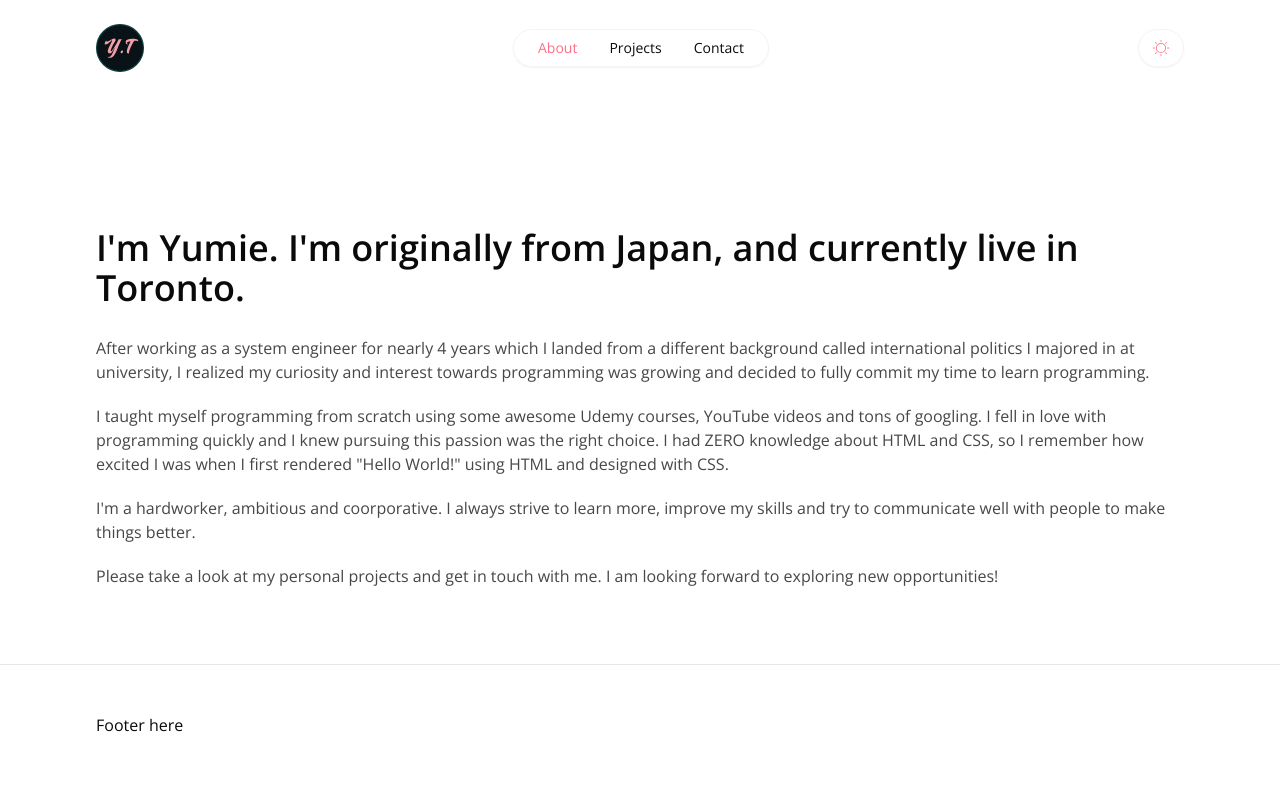
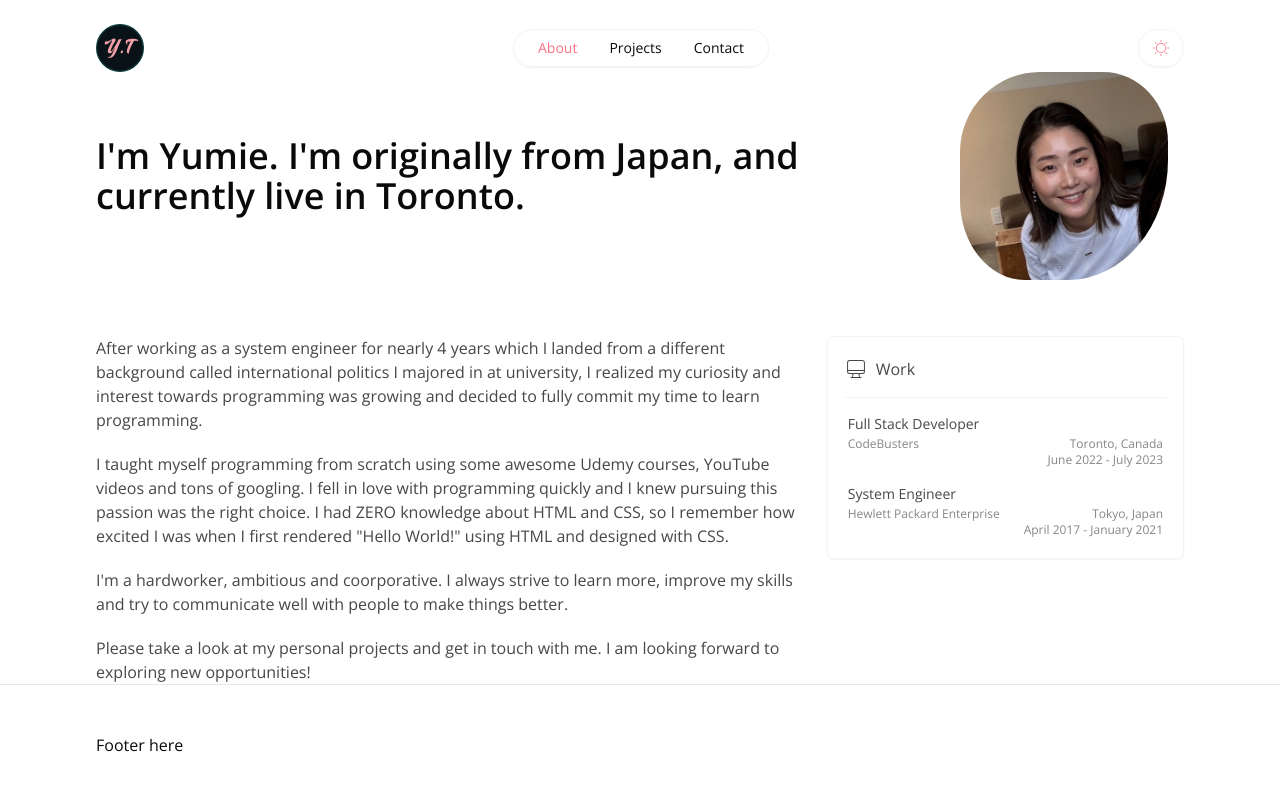
Before and after one commit to yumietzk/my-portfolio, a Next.js app: page /about in a window 1280 px wide. Shown: the top 790 px of the page. Built offline with nearby package versions, Linux system fonts and the light colour scheme.

Commit message:
20231201-update about page

```diff
--- a/components/footer.js
+++ b/components/footer.js
@@ -1,5 +1,5 @@
 function Footer() {
-  return <footer className="h-28 px-24 py-12 border-t">Footer here</footer>;
+  return <footer className="h-32 px-24 py-12 border-t">Footer here</footer>;
 }
 
 export default Footer;
--- a/components/layout.js
+++ b/components/layout.js
@@ -13,7 +13,7 @@ function Layout({ children }) {
       className={`${openSans.variable} font-sans w-full min-h-screen bg-bg-color-1 text-text-color-1 py-6 flex flex-col`}
     >
       <Header />
-      <main className="flex-1 pt-20 px-24 flex items-center">{children}</main>
+      <main className="flex-1 px-24 flex items-center">{children}</main>
       <Footer />
     </div>
   );
--- /dev/null
+++ b/components/profile-image.js
@@ -0,0 +1,14 @@
+import Image from "next/image";
+import profileImage from "../public/profile.jpeg";
+
+function ProfileImage() {
+  return (
+    <Image
+      className="h-52 w-52 rounded-tl-top-left rounded-tr-top-right rounded-br-bottom-right rounded-bl-bottom-left"
+      src={profileImage}
+      alt="profile image"
+    />
+  );
+}
+
+export default ProfileImage;
--- a/components/sns-links.js
+++ b/components/sns-links.js
@@ -5,19 +5,22 @@ const links = [
   {
     name: "Github",
     url: "https://github.com/yumietzk",
-    icon: <FaGithub className="h-6 w-6 text-text-color-2" />,
+    icon: (
+      <FaGithub className="h-6 w-6 text-text-color-2 transition duration-300 hover:text-accent-color-1" />
+    ),
   },
   {
     name: "LinkedIn",
     url: "https://www.linkedin.com/in/yumie-tsuzuki/",
-    icon: <FaLinkedin className="h-6 w-6 text-text-color-2" />,
+    icon: (
+      <FaLinkedin className="h-6 w-6 text-text-color-2 transition duration-300 hover:text-accent-color-1" />
+    ),
   },
 ];
 
 function SnsLinks() {
   return (
-    <div className="mt-5">
-      <ul className="list-none flex items-center space-x-5">
+    <ul className="list-none flex items-center space-x-6">
       {links.map((item) => (
         <li key={item.name}>
           <Link href={item.url} target="_blank">
@@ -26,7 +29,6 @@ function SnsLinks() {
         </li>
       ))}
     </ul>
-    </div>
   );
 }
 
--- /dev/null
+++ b/components/work.js
@@ -0,0 +1,43 @@
+import { CiDesktop } from "react-icons/ci";
+
+const workData = [
+  {
+    title: "Full Stack Developer",
+    company: "CodeBusters",
+    place: "Toronto, Canada",
+    date: "June 2022 - July 2023",
+  },
+  {
+    title: "System Engineer",
+    company: "Hewlett Packard Enterprise",
+    place: "Tokyo, Japan",
+    date: "April 2017 - January 2021",
+  },
+];
+
+function Work() {
+  return (
+    <div className="h-max border border-border-color px-4 py-5 rounded-md shadow-sm">
+      <h3 className="flex items-center pb-4 border-b border-border-color">
+        <CiDesktop className="mr-2 h-6 w-6 text-text-color-2" />
+        Work
+      </h3>
+      <div className="whitespace-nowrap px-1 pt-4 space-y-4">
+        {workData.map((item) => (
+          <div key={item.company}>
+            <p className="text-sm mb-0.5">{item.title}</p>
+            <div className="flex justify-between text-text-color-3 text-xs">
+              <p className="mr-6">{item.company}</p>
+              <div className="text-end">
+                <p>{item.place}</p>
+                <p>{item.date}</p>
+              </div>
+            </div>
+          </div>
+        ))}
+      </div>
+    </div>
+  );
+}
+
+export default Work;
--- a/pages/about.js
+++ b/pages/about.js
@@ -1,14 +1,25 @@
+import ProfileImage from "../components/profile-image";
+import Work from "../components/work";
+
 function about() {
   return (
     <div>
-      <h1 className="text-4xl font-semibold">
+      <div className="flex items-center">
+        <h1 className="flex-1 text-4xl font-semibold mr-2">
           I'm Yumie. I'm originally from Japan, and currently live in Toronto.
         </h1>
-      <div className="mt-7 space-y-5 text-text-color-2">
+
+        <div className="w-56">
+          <ProfileImage />
+        </div>
+      </div>
+
+      <div className="mt-14 text-text-color-2 flex">
+        <div className="space-y-5 mr-3">
           <p>
             After working as a system engineer for nearly 4 years which I landed
-          from a different background called international politics I majored in
-          at university, I realized my curiosity and interest towards
+            from a different background called international politics I majored
+            in at university, I realized my curiosity and interest towards
             programming was growing and decided to fully commit my time to learn
             programming.
           </p>
@@ -21,14 +32,17 @@ function about() {
             designed with CSS.
           </p>
           <p>
-          I'm a hardworker, ambitious and coorporative. I always strive to learn
-          more, improve my skills and try to communicate well with people to
-          make things better.
+            I'm a hardworker, ambitious and coorporative. I always strive to
+            learn more, improve my skills and try to communicate well with
+            people to make things better.
           </p>
           <p>
-          Please take a look at my personal projects and get in touch with me. I
-          am looking forward to exploring new opportunities!
+            Please take a look at my personal projects and get in touch with me.
+            I am looking forward to exploring new opportunities!
           </p>
+        </div>
+
+        <Work />
       </div>
     </div>
   );
--- a/pages/index.js
+++ b/pages/index.js
@@ -11,7 +11,9 @@ export default function Home() {
         products that deliver better user experiences through clean and
         responsive designs and tackle challenges.
       </p>
-      <SnsLinks />
+      <div className="mt-5">
+        <SnsLinks />
+      </div>
     </div>
   );
 }
--- a/tailwind.config.js
+++ b/tailwind.config.js
@@ -14,12 +14,20 @@ module.exports = {
         "bg-color-2": "#f3f4f6",
         "text-color-1": "#0a0a0a",
         "text-color-2": "#474747",
+        "text-color-3": "#858585",
         "accent-color-1": "#fb7185",
         "accent-color-2": "#f43f5e",
         "border-color": "#f3f4f6",
       },
       fontFamily: {
         sans: ["var(--font-openSans)"],
+      },
+      borderRadius: {
+        none: "0px",
+        "top-left": "80px 80px",
+        "top-right": "65px 70px",
+        "bottom-right": "100px 120px",
+        "bottom-left": "65px 80px",
       },
     },
   },
```
Also changed, not shown: public/profile.jpeg (added). Lines whose indentation alone changed are shown as unchanged.
